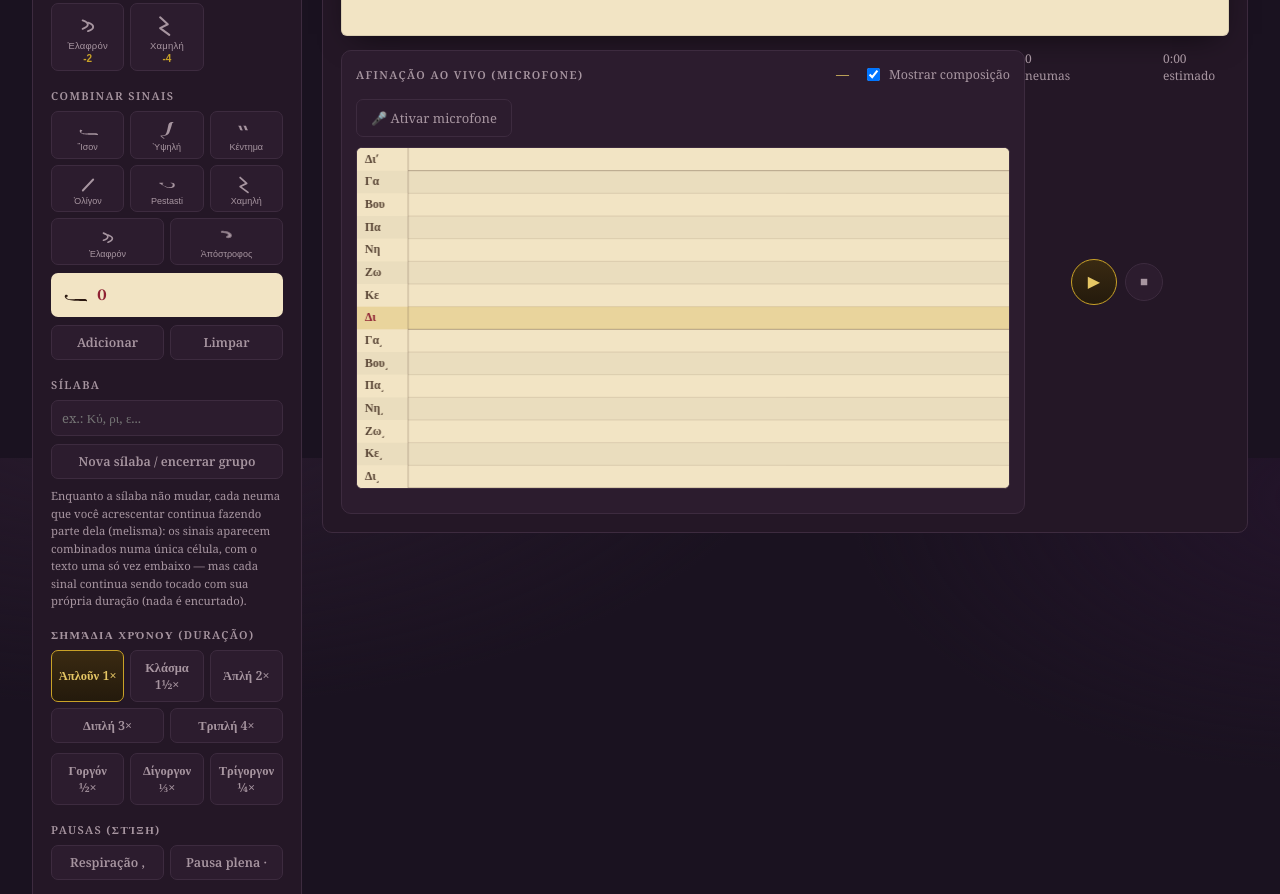
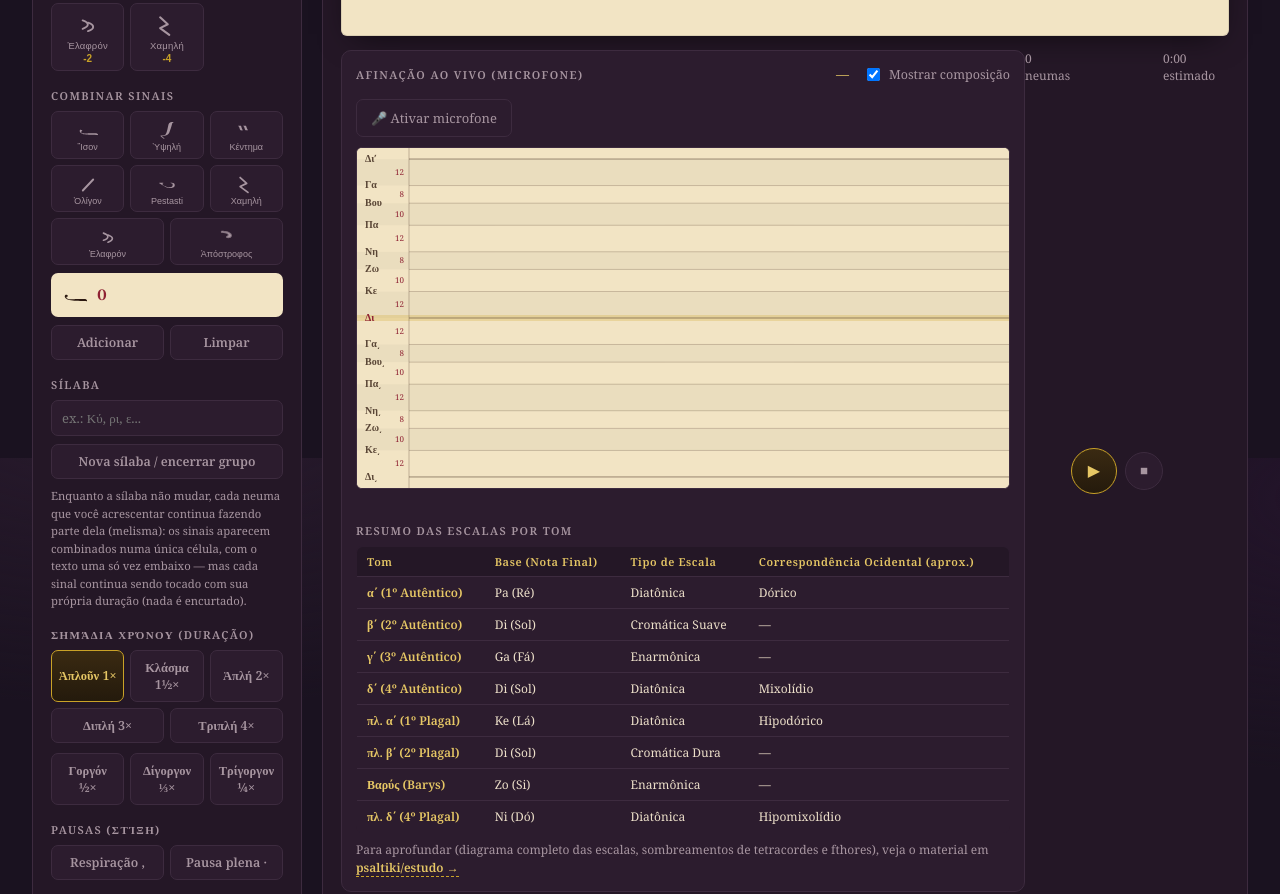
Before and after one commit to Petiangv/bizantine_chant, a plain HTML site: page index.html in a window 1280 px wide. Shown: the part 342-1236 px from the top of the page. Drawn offline with Linux system fonts and the light colour scheme.

Commit message:
corrigida as escalas

```diff
--- /dev/null
+++ b/css/scales.css
@@ -0,0 +1,40 @@
+/* Tabela informativa de escalas por tom (abaixo do gráfico de pitch). */
+.scales-info{
+  width:100%;
+  margin-top:14px;
+  display:flex;
+  flex-direction:column;
+  gap:8px;
+}
+.scales-wrap{overflow-x:auto;}
+.scales-table{
+  width:100%;
+  border-collapse:collapse;
+  font-size:12px;
+  color:var(--text);
+  background:var(--bg-panel-2);
+  border:1px solid var(--line);
+  border-radius:7px;
+  overflow:hidden;
+}
+.scales-table th,
+.scales-table td{
+  padding:7px 10px;
+  text-align:left;
+  border-bottom:1px solid var(--line);
+  white-space:nowrap;
+}
+.scales-table th{
+  font-family:'Noto Serif',serif;
+  font-weight:600;
+  font-size:11px;
+  letter-spacing:0.6px;
+  color:var(--accent-soft);
+  background:var(--bg-panel);
+}
+.scales-table tbody tr:last-child td{border-bottom:none;}
+.scales-table tbody tr:hover td{background:#ffffff08;}
+.scales-table td:first-child{color:var(--accent-soft);font-weight:600;}
+.scales-more{margin:0; font-size:12px; color:var(--text-dim); line-height:1.5;}
+.scales-more a{color:var(--accent-soft); text-decoration:none; border-bottom:1px dashed var(--accent); font-weight:600;}
+.scales-more a:hover{color:var(--accent);}
--- a/index.html
+++ b/index.html
@@ -13,6 +13,7 @@
 <link rel="stylesheet" href="css/footer.css">
 <link rel="stylesheet" href="css/print.css">
 <link rel="stylesheet" href="css/pitch.css">
+<link rel="stylesheet" href="css/scales.css">
 </head>
 <body>
 
@@ -130,6 +131,30 @@
   </div>
   <div class="pitch-canvas-wrap"><canvas id="pitchCanvas"></canvas></div>
   <div class="pitch-err" id="pitchErr"></div>
+  <div class="scales-info">
+    <div class="tb-label">Resumo das Escalas por Tom</div>
+    <div class="scales-wrap">
+      <table class="scales-table">
+        <thead>
+          <tr><th>Tom</th><th>Base (Nota Final)</th><th>Tipo de Escala</th><th>Correspondência Ocidental (aprox.)</th></tr>
+        </thead>
+        <tbody>
+          <tr><td>α΄ (1º Autêntico)</td><td>Pa (Ré)</td><td>Diatônica</td><td>Dórico</td></tr>
+          <tr><td>β΄ (2º Autêntico)</td><td>Di (Sol)</td><td>Cromática Suave</td><td>—</td></tr>
+          <tr><td>γ΄ (3º Autêntico)</td><td>Ga (Fá)</td><td>Enarmônica</td><td>—</td></tr>
+          <tr><td>δ΄ (4º Autêntico)</td><td>Di (Sol)</td><td>Diatônica</td><td>Mixolídio</td></tr>
+          <tr><td>πλ. α΄ (1º Plagal)</td><td>Ke (Lá)</td><td>Diatônica</td><td>Hipodórico</td></tr>
+          <tr><td>πλ. β΄ (2º Plagal)</td><td>Di (Sol)</td><td>Cromática Dura</td><td>—</td></tr>
+          <tr><td>Βαρύς (Barys)</td><td>Zo (Si)</td><td>Enarmônica</td><td>—</td></tr>
+          <tr><td>πλ. δ΄ (4º Plagal)</td><td>Ni (Dó)</td><td>Diatônica</td><td>Hipomixolídio</td></tr>
+        </tbody>
+      </table>
+    </div>
+    <p class="scales-more">
+      Para aprofundar (diagrama completo das escalas, sombreamentos de tetracordes e fthores), veja o material em
+      <a href="estudo/Byzantine%20Chant%20-%20Diagram_njj-edit%20%28V1.2%29.pdf" target="_blank" rel="noopener">psaltiki/estudo →</a>
+    </p>
+  </div>
 </div>
       <span id="metaInfo">0 neumas</span>
 
--- a/js/audio.js
+++ b/js/audio.js
@@ -3,7 +3,7 @@
   "use strict";
 
   const S = P.state;
-  const neumeInterval = P.neumeInterval, degreeSemitone = P.degreeSemitone;
+  const neumeInterval = P.neumeInterval;
 
   let audioCtx = null;
   let activeNodes = [];
@@ -14,10 +14,9 @@
     activeTimeouts.forEach(function(t){ clearTimeout(t); });
     activeNodes = [];
     activeTimeouts = [];
+    P.playState = null;
     P.clearHighlight();
-P.playState = null;
     if (P.drawPitchBands) P.drawPitchBands();
-
   }
 
   function playAll(){
@@ -26,17 +25,20 @@ if (P.drawPitchBands) P.drawPitchBands();
     audioCtx = audioCtx || new (window.AudioContext || window.webkitAudioContext)();
     if (audioCtx.state === 'suspended') audioCtx.resume();
 
-    const bMidi = P.baseMidi();
+    // frequência absoluta da nota base (Νη2 = Dó3); os demais graus em morias
+    const baseFreq = P.baseFrequency(S.mode, S.baseNote, S.octave);
     let cumulative = 0;
     let t = audioCtx.currentTime + 0.08;
 
     const durSec = P.computeDurations();
     const totalDur = durSec.reduce(function(a,b){ return a+b; }, 0);
-// sinaliza ao módulo de pitch onde está o início da reprodução (em performance.now)
-P.playState = { start: performance.now() + (t - audioCtx.currentTime) * 1000, total: totalDur };
+
+    // o gráfico de pitch usa isto para sincronizar o cursor (performance.now em ms)
+    P.playState = { start: performance.now() + 80, total: totalDur };
+    if (P.drawPitchBands) P.drawPitchBands();
 
     if (S.isonOn){
-      const freq = 440*Math.pow(2,(bMidi-69)/12);
+      const freq = baseFreq;
       const osc = audioCtx.createOscillator();
       const gain = audioCtx.createGain();
       osc.type = 'sine';
@@ -60,8 +62,8 @@ P.playState = { start: performance.now() + (t - audioCtx.currentTime) * 1000, to
         return;
       }
       cumulative += neumeInterval(n);
-      const midi = bMidi + degreeSemitone(cumulative);
-      const freq = 440*Math.pow(2,(midi-69)/12);
+      const moria = P.degreeMoria(cumulative, S.mode, S.baseNote);
+      const freq = baseFreq * Math.pow(2, moria / P.MORIA_OCTAVE);
 
       const osc = audioCtx.createOscillator();
       const lfo = audioCtx.createOscillator();
@@ -90,10 +92,6 @@ P.playState = { start: performance.now() + (t - audioCtx.currentTime) * 1000, to
       P.playState = null;
       if (P.drawPitchBands) P.drawPitchBands();
     }, (t-audioCtx.currentTime)*1000+80));
-
-if (P.drawPitchBands) P.drawPitchBands();   // inicia a animação do cursor
-
-
   }
 
   Object.assign(P, { playAll, stopPlayback });
--- a/js/pitch.js
+++ b/js/pitch.js
@@ -1,14 +1,16 @@
 /* Afinação ao vivo + visualização da composição:
-   microfone → pitch (YIN) → faixas das notas bizantinas, com a melodia do editor
+   microfone → pitch (YIN) → linhas das notas bizantinas posicionadas em MORIAS
+   (alturas desiguais, conforme a escala do ἦχος), com a melodia do editor
    desenhada como barras e um cursor sincronizado com a reprodução. */
 (function (P) {
   "use strict";
 
   const S = P.state;
   const CYCLE = ['Ni','Pa','Vou','Ga','Di','Ke','Zo'];
-  const DEG_MIN = -7, DEG_MAX = 7;   // faixa mínima exibida (relativa à nota base)
+  const DEG_MIN = -7, DEG_MAX = 7;   // faixa mínima exibida (graus relativos à nota base)
   const HISTORY_SEC = 6;             // janela do modo "rolagem" (sem composição)
   const LABEL_W = 52;
+  const PAD = 5;                     // folga (em morias) acima e abaixo da faixa
 
   const canvas = document.getElementById('pitchCanvas');
   const ctx = canvas.getContext('2d');
@@ -19,36 +21,34 @@
 
   let micCtx = null, stream = null, analyser = null, buf = null;
   let looping = false;
-  let history = [];      // modo rolagem: {t, deg}
-  let trace = [];        // modo composição: {t (s desde o início), deg}
+  let history = [];      // modo rolagem: {t, m}   (m = morias a partir da nota base)
+  let trace = [];        // modo composição: {t (s desde o início), m}
   let lastPs = null;
   let recent = [];
-  let current = null;
+  let current = null;    // morias da nota detectada agora
   let currentFreq = null;
-  let playingEv = null;   // neuma da composição que está soando agora
+  let playingEv = null;  // neuma da composição que está soando agora
   let lastReadHtml = '';
 
-  // ---------- teoria ----------
+  // ---------- teoria (tudo em morias) ----------
+  function moriaOf(deg){ return P.degreeMoria(deg, S.mode, S.baseNote); }
+  function baseFreq(){ return P.baseFrequency(S.mode, S.baseNote, S.octave); }
+  function degFreq(deg){ return baseFreq() * Math.pow(2, moriaOf(deg) / P.MORIA_OCTAVE); }
+  function freqToMoria(f){ return P.MORIA_OCTAVE * Math.log2(f / baseFreq()); }
+  // grau (inteiro) cuja nota está mais perto de `m` morias
+  function nearestDeg(m){
+    let best = 0, bd = Infinity;
+    for (let d = -21; d <= 21; d++){
+      const dist = Math.abs(moriaOf(d) - m);
+      if (dist < bd){ bd = dist; best = d; }
+    }
+    return best;
+  }
   function degName(deg){
     const baseIdx = CYCLE.indexOf(S.baseNote);
     const i = (((baseIdx + deg) % 7) + 7) % 7;
     const mark = deg >= 7 ? '′' : (deg < 0 ? '͵' : '');
     return P.NOTE_LABEL[CYCLE[i]] + mark;
-  }
-  function degFreq(deg){
-    return 440 * Math.pow(2, (P.baseMidi() + P.degreeSemitone(deg) - 69) / 12);
-  }
-  function semitoneToDegree(st){
-    const o = Math.floor(st / 12);
-    const rem = st - o * 12;
-    const steps = P.DIATONIC_STEPS.concat([12]);
-    for (let k = 0; k < 7; k++){
-      if (rem >= steps[k] && rem < steps[k+1]) return o*7 + k + (rem - steps[k]) / (steps[k+1] - steps[k]);
-    }
-    return o * 7;
-  }
-  function freqToDegree(f){
-    return semitoneToDegree(69 + 12 * Math.log2(f / 440) - P.baseMidi());
   }
 
   // ---------- composição → linha do tempo (mesma lógica do audio.js) ----------
@@ -60,7 +60,7 @@
       if (n.kind === 'rest'){ ev.push({ i:i, rest:true, start:t, dur:durs[i] }); }
       else {
         cum += P.neumeInterval(n);
-        ev.push({ i:i, deg:cum, start:t, dur:durs[i], mod:n.mod });
+        ev.push({ i:i, deg:cum, m:moriaOf(cum), start:t, dur:durs[i], mod:n.mod });
       }
       t += durs[i];
     });
@@ -110,17 +110,17 @@
     const freq = rms(buf) > 0.01 ? yin(buf, micCtx.sampleRate) : null;
     currentFreq = freq;
     if (freq){
-      recent.push(freqToDegree(freq));
+      recent.push(freqToMoria(freq));
       if (recent.length > 5) recent.shift();
       const s = recent.slice().sort(function(a,b){ return a-b; });
       current = s[s.length >> 1];
     } else { recent = []; current = null; }
 
-    history.push({ t:now, deg:current });
+    history.push({ t:now, m:current });
     while (history.length && now - history[0].t > HISTORY_SEC) history.shift();
 
     const ps = activePlay();
-    if (ps) trace.push({ t:(performance.now() - ps.start) / 1000, deg:current });
+    if (ps) trace.push({ t:(performance.now() - ps.start) / 1000, m:current });
   }
 
   // ---------- desenho ----------
@@ -150,40 +150,68 @@
     if (tl) tl.ev.forEach(function(e){
       if (e.deg != null){ lo = Math.min(lo, Math.floor(e.deg)); hi = Math.max(hi, Math.ceil(e.deg)); }
     });
-    const n = hi - lo + 1;
-    const bandH = h / n;
-    const yOf = function(deg){ return (hi - deg) * bandH + bandH / 2; };
+
+    // posição vertical de cada grau, proporcional às morias
+    const ms = [];
+    for (let deg = lo; deg <= hi; deg++) ms.push(moriaOf(deg));
+    const mTop = ms[ms.length - 1] + PAD, mBot = ms[0] - PAD;
+    const yOf = function(m){ return (mTop - m) / (mTop - mBot) * h; };
     const plotW = w - LABEL_W;
 
     ctx.clearRect(0, 0, w, h);
     ctx.fillStyle = css('--paper');
     ctx.fillRect(0, 0, w, h);
 
-    // faixas
-    ctx.font = '600 ' + Math.max(8, Math.min(12, bandH * 0.8)) + 'px "Noto Serif", serif';
+    // faixas alternadas entre graus vizinhos (altura = tamanho do intervalo em morias)
+    for (let k = 0; k < ms.length - 1; k++){
+      if ((lo + k) % 2 !== 0) continue;
+      const yTop = yOf(ms[k+1]), yBot = yOf(ms[k]);
+      ctx.fillStyle = '#00000008';
+      ctx.fillRect(0, yTop, w, yBot - yTop);
+    }
+
+    // linhas e rótulos de cada grau
+    ctx.font = '600 10px "Noto Serif", serif';
     ctx.textBaseline = 'middle'; ctx.textAlign = 'left';
+    let lastLabelY = null;
     for (let deg = hi; deg >= lo; deg--){
-      const top = (hi - deg) * bandH;
+      const y = yOf(ms[deg - lo]);
       const isBase = deg === 0, isOct = (((deg % 7) + 7) % 7) === 0;
-      ctx.fillStyle = isBase ? '#c9a22740' : (deg % 2 === 0 ? '#00000008' : '#00000000');
-      ctx.fillRect(0, top, w, bandH);
-      ctx.strokeStyle = isOct ? '#5a463666' : '#5a463622';
+      if (isBase){
+        ctx.fillStyle = '#c9a22740';
+        ctx.fillRect(0, y - 3, w, 6);
+      }
+      ctx.strokeStyle = isOct ? '#5a463699' : '#5a463644';
       ctx.lineWidth = 1;
-      ctx.beginPath(); ctx.moveTo(LABEL_W, top + bandH); ctx.lineTo(w, top + bandH); ctx.stroke();
-      ctx.fillStyle = isBase ? css('--accent-2') : css('--ink-soft');
-      ctx.fillText(degName(deg), 8, top + bandH / 2);
+      ctx.beginPath(); ctx.moveTo(LABEL_W, y); ctx.lineTo(w, y); ctx.stroke();
+      if (isBase || lastLabelY == null || y - lastLabelY >= 10){
+        ctx.fillStyle = isBase ? css('--accent-2') : css('--ink-soft');
+        ctx.fillText(degName(deg), 8, y);
+        lastLabelY = y;
+      }
     }
     ctx.strokeStyle = '#5a463655';
     ctx.beginPath(); ctx.moveTo(LABEL_W, 0); ctx.lineTo(LABEL_W, h); ctx.stroke();
 
+    // morias de cada intervalo, no espaço entre duas notas (fonte menor que a das notas)
+    ctx.font = '400 8px "Noto Serif", serif';
+    ctx.textAlign = 'right'; ctx.textBaseline = 'middle';
+    ctx.fillStyle = css('--accent-2');
+    for (let k = 0; k < ms.length - 1; k++){
+      const yTop = yOf(ms[k+1]), yBot = yOf(ms[k]);
+      if (yBot - yTop < 7) continue;   // intervalo pequeno demais para caber o número
+      ctx.fillText(String(ms[k+1] - ms[k]), LABEL_W - 5, (yTop + yBot) / 2);
+    }
+    ctx.textAlign = 'left';
+
     if (tl && tl.total > 0){
-      drawScore(tl, ps, yOf, bandH, plotW, h);
+      drawScore(tl, ps, yOf, plotW, h);
     } else {
-      drawHistory(yOf, plotW, w, lo, hi);
+      drawHistory(yOf, plotW, w, mBot, mTop);
     }
 
     // linha vermelha: nota detectada agora
-    if (current != null && current >= lo - 0.5 && current <= hi + 0.5){
+    if (current != null && current >= mBot && current <= mTop){
       const y = yOf(current);
       ctx.strokeStyle = '#e01b1b'; ctx.lineWidth = 2.5;
       ctx.beginPath(); ctx.moveTo(LABEL_W, y); ctx.lineTo(w, y); ctx.stroke();
@@ -193,7 +221,7 @@
     updateReadout();
   }
 
-  function drawScore(tl, ps, yOf, bandH, plotW, h){
+  function drawScore(tl, ps, yOf, plotW, h){
     const xOf = function(t){ return LABEL_W + (t / tl.total) * plotW; };
     const pt = ps ? Math.max(0, Math.min(tl.total, (performance.now() - ps.start) / 1000)) : null;
 
@@ -203,21 +231,21 @@
     let first = true;
     tl.ev.forEach(function(e){
       if (e.rest) return;
-      const y = yOf(e.deg), x = xOf(e.start + e.dur / 2);
+      const y = yOf(e.m), x = xOf(e.start + e.dur / 2);
       if (first){ ctx.moveTo(x, y); first = false; } else ctx.lineTo(x, y);
     });
     ctx.stroke();
 
     // barras das notas
+    const bh = 8;
     tl.ev.forEach(function(e){
       if (e.rest) return;
       const x = xOf(e.start);
       const bw = Math.max(3, xOf(e.start + e.dur) - x - 1.5);
-      const bh = Math.max(4, bandH * 0.55);
       const active = pt != null && pt >= e.start && pt < e.start + e.dur;
       ctx.fillStyle = active ? '#c9a227' : css('--ink');
       ctx.globalAlpha = active ? 1 : 0.78;
-      ctx.fillRect(x, yOf(e.deg) - bh / 2, bw, bh);
+      ctx.fillRect(x, yOf(e.m) - bh / 2, bw, bh);
       ctx.globalAlpha = 1;
     });
 
@@ -226,8 +254,8 @@
     ctx.beginPath();
     let pen = false;
     trace.forEach(function(p){
-      if (p.deg == null || p.t < 0 || p.t > tl.total){ pen = false; return; }
-      const x = xOf(p.t), y = yOf(p.deg);
+      if (p.m == null || p.t < 0 || p.t > tl.total){ pen = false; return; }
+      const x = xOf(p.t), y = yOf(p.m);
       if (!pen){ ctx.moveTo(x, y); pen = true; } else ctx.lineTo(x, y);
     });
     ctx.stroke();
@@ -240,22 +268,22 @@
     }
   }
 
-  function drawHistory(yOf, plotW, w, lo, hi){
+  function drawHistory(yOf, plotW, w, mBot, mTop){
     const now = performance.now() / 1000;
     ctx.strokeStyle = '#d3222299'; ctx.lineWidth = 2; ctx.lineJoin = 'round';
     ctx.beginPath();
     let pen = false;
     history.forEach(function(p){
-      if (p.deg == null || p.deg < lo - 0.5 || p.deg > hi + 0.5){ pen = false; return; }
+      if (p.m == null || p.m < mBot || p.m > mTop){ pen = false; return; }
       const x = w - (now - p.t) / HISTORY_SEC * plotW;
       if (x < LABEL_W){ pen = false; return; }
-      const y = yOf(p.deg);
+      const y = yOf(p.m);
       if (!pen){ ctx.moveTo(x, y); pen = true; } else ctx.lineTo(x, y);
     });
     ctx.stroke();
   }
 
-  // Leitura única: frequência da nota da composição (♪) e do microfone (🎤), no mesmo lugar.
+  // Leitura única: nota da composição (♪) e do microfone (🎤), no mesmo lugar.
   function updateReadout(){
     const lines = [];
     if (playingEv){
@@ -263,9 +291,11 @@
     }
     if (analyser){
       if (currentFreq != null && current != null){
-        const nearest = Math.round(current);
+        const nearest = nearestDeg(current);
+        const dm = current - moriaOf(nearest);
         const cents = Math.round(1200 * Math.log2(currentFreq / degFreq(nearest)));
-        lines.push('🎤 ' + degName(nearest) + ' · ' + currentFreq.toFixed(1) + ' Hz (' + (cents > 0 ? '+' : '') + cents + '¢)');
+        lines.push('🎤 ' + degName(nearest) + ' · ' + currentFreq.toFixed(1) + ' Hz (' +
+          (dm > 0 ? '+' : '') + dm.toFixed(1) + ' mo · ' + (cents > 0 ? '+' : '') + cents + '¢)');
       } else {
         lines.push('🎤 —');
       }
--- a/js/render.js
+++ b/js/render.js
@@ -69,7 +69,8 @@
     const sec = Math.round(total);
     const mm = Math.floor(sec/60), ss = sec%60;
     document.getElementById('metaDur').textContent = mm+':'+(ss<10?'0':'')+ss+' estimado';
-if (P.drawPitchBands) P.drawPitchBands();
+    // redesenha o gráfico de pitch (definido em pitch.js, que carrega depois)
+    if (P.drawPitchBands) P.drawPitchBands();
   }
 
   function clearHighlight(){
--- a/js/theory.js
+++ b/js/theory.js
@@ -1,11 +1,72 @@
-/* Teoria: escala, sinais (átomos), fatores de duração e funções puras de intervalo. */
+/* Teoria: escalas em morias, sinais (átomos), fatores de duração e funções puras de intervalo. */
 (function (P) {
   "use strict";
 
-  const PITCH_CLASS = { Ni:2, Pa:4, Vou:5, Ga:7, Di:9, Ke:11, Zo:0 };
+  // Zo:12 -> o Ζω fica acima do Κε dentro da mesma oitava (Νη=2 ... Κε=11, Ζω=12)
+  const PITCH_CLASS = { Ni:2, Pa:4, Vou:5, Ga:7, Di:9, Ke:11, Zo:12 };
   const NOTE_LABEL = { Ni:'Νη', Pa:'Πα', Vou:'Βου', Ga:'Γα', Di:'Δι', Ke:'Κε', Zo:'Ζω' };
-  const DIATONIC_STEPS = [0,2,3,5,7,8,10]; // aproximação temperada, sabor "protos"
-  // sinais de χρόνος (duração).
+
+  // ---------- escalas em morias (12 morias = 1 tom; oitava = 72) ----------
+  const MORIA_OCTAVE = 72;
+  const NOTE_ORDER = ['Ni','Pa','Vou','Ga','Di','Ke','Zo'];
+
+  // start = nota onde a lista de intervalos começa; steps[k] = distância da
+  // k-ésima nota (a partir de start) até a seguinte.
+  const SCALES = {
+    diatonic:   { start:'Ni', steps:[12,10, 8,12,12,10, 8] },
+    chromHard:  { start:'Pa', steps:[ 6,20, 4,12, 6,20, 4] },
+    chromSoft:  { start:'Di', steps:[ 8,14, 8,12, 8,14, 8] },
+    graveDiat:  { start:'Zo', steps:[ 8,12,10,12, 8,16, 6] },
+    enharmonic: { start:'Zo', steps:[12,12, 6,12,12,12, 6] }
+  };
+
+  const MODE_SCALE = {
+    'Α΄':'diatonic',    'Β΄':'chromSoft',    'Γ΄':'enharmonic',  'Δ΄':'diatonic',
+    'Πλ.Α΄':'diatonic', 'Πλ.Β΄':'chromHard', 'Βαρύς':'enharmonic', 'Πλ.Δ΄':'diatonic',
+    'Βαρύς δ.':'graveDiat'
+  };
+
+  // tabela: índice da nota (em NOTE_ORDER) -> intervalo (em morias) até a nota seguinte
+  function stepTable(scaleKey){
+    const sc = SCALES[scaleKey];
+    const s0 = NOTE_ORDER.indexOf(sc.start);
+    const t = [];
+    sc.steps.forEach(function(v,k){ t[(s0+k)%7] = v; });
+    return t;
+  }
+
+  // distância em morias entre a nota base e o grau `deg` (positivo ou negativo)
+  function degreeMoria(deg, mode, baseNote){
+    const t = stepTable(MODE_SCALE[mode] || 'diatonic');
+    let idx = NOTE_ORDER.indexOf(baseNote), m = 0;
+    if (idx < 0) idx = 0;
+    for (; deg > 0; deg--){ m += t[idx]; idx = (idx+1)%7; }
+    for (; deg < 0; deg++){ idx = (idx+6)%7; m -= t[idx]; }
+    return m;
+  }
+
+  // ---------- altura absoluta: Νη3 = Dó3 (130,81 Hz) ----------
+  // A oitava começa no Νη (Νη Πα Βου Γα Δι Κε Ζω | Νη'). O número da oitava
+  // (campo "octave") é o da nota base; com octave=3, Νη = Dó3.
+  const NI_REF_FREQ = 130.8128;   // Hz de Νη na oitava de referência
+  const NI_REF_OCTAVE = 3;
+
+  // morias entre o Νη e a nota `note`, segundo a escala do ἦχος
+  function moriaFromNi(note, mode){
+    const t = stepTable(MODE_SCALE[mode] || 'diatonic');
+    const idx = Math.max(0, NOTE_ORDER.indexOf(note));
+    let m = 0;
+    for (let k = 0; k < idx; k++) m += t[k];
+    return m;
+  }
+
+  // frequência (Hz) da nota base: Νη da oitava + morias até a nota
+  function baseFrequency(mode, note, octave){
+    const niFreq = NI_REF_FREQ * Math.pow(2, octave - NI_REF_OCTAVE);
+    return niFreq * Math.pow(2, moriaFromNi(note, mode) / MORIA_OCTAVE);
+  }
+
+  // ---------- sinais de χρόνος (duração) ----------
   // ἁπλή/διπλή/τριπλή e κλάσμα alteram só a própria nota.
   // γοργόν/δίγοργον/τρίγοργον são sinais de AGRUPAMENTO: afetam também as notas vizinhas.
   const SELF_FACTOR = { normal:1, klasma:1.5, apli:2, dipli:3, tripli:4 };
@@ -18,19 +79,13 @@
 
   // sinais "corpo" atômicos: uma neuma bizantina real pode combinar vários
   // sinais do mesmo sentido (todos ascendentes ou todos descendentes) para
-  // formar intervalos compostos (ex.: Ὑψηλή+Ὀλίγον = +5, Ὑψηλή×2 = +8/oitava).
+  // formar intervalos compostos (ex.: Ὑψηλή+Ὀλίγον = +5, Ὑψηλή×2 = +8).
   const ATOM_VALUE = { ison:0, oligon:1, kentima:1, Petasti: 1, ypsili:4, apostrophos:-1, elaphron:-2, hamile:-4 };
   const ATOM_NAME  = { ison:'Ἴσον', oligon:'Ὀλίγον', Petasti: 'Pestasti' ,  kentima:'Κέντημα', ypsili:'Ὑψηλή', apostrophos:'Ἀπόστροφος', elaphron:'Ἐλαφρόν', hamile:'Χαμηλή' };
   const ATOM_DIR   = { ison:0, oligon:1, kentima:1, Petasti: 1, ypsili:1, apostrophos:-1, elaphron:-1, hamile:-1 };
 
   const ASCEND_ATOMS  = ['ypsili','kentima','oligon','Petasti'];
   const DESCEND_ATOMS = ['hamile','elaphron','apostrophos'];
-
-  function degreeSemitone(deg){
-    const oct = Math.floor(deg/7);
-    const idx = ((deg % 7) + 7) % 7;
-    return oct*12 + DIATONIC_STEPS[idx];
-  }
 
   function neumeInterval(note){
     return note.atoms.reduce(function(s,k){ return s + ATOM_VALUE[k]; }, 0);
@@ -41,9 +96,11 @@
   }
 
   Object.assign(P, {
-    PITCH_CLASS, NOTE_LABEL, DIATONIC_STEPS, SELF_FACTOR, GROUP_DEF, MOD_BADGE,
+    PITCH_CLASS, NOTE_LABEL, SELF_FACTOR, GROUP_DEF, MOD_BADGE,
     ATOM_VALUE, ATOM_NAME, ATOM_DIR, ASCEND_ATOMS, DESCEND_ATOMS,
-    degreeSemitone, neumeInterval, neumeName
+    MORIA_OCTAVE, SCALES, MODE_SCALE, degreeMoria,
+    NI_REF_FREQ, NI_REF_OCTAVE, moriaFromNi, baseFrequency,
+    neumeInterval, neumeName
   });
 
 })(window.Psaltiki = window.Psaltiki || {});
```
Also changed, not shown: 1 other file. Lines whose indentation alone changed are shown as unchanged.
